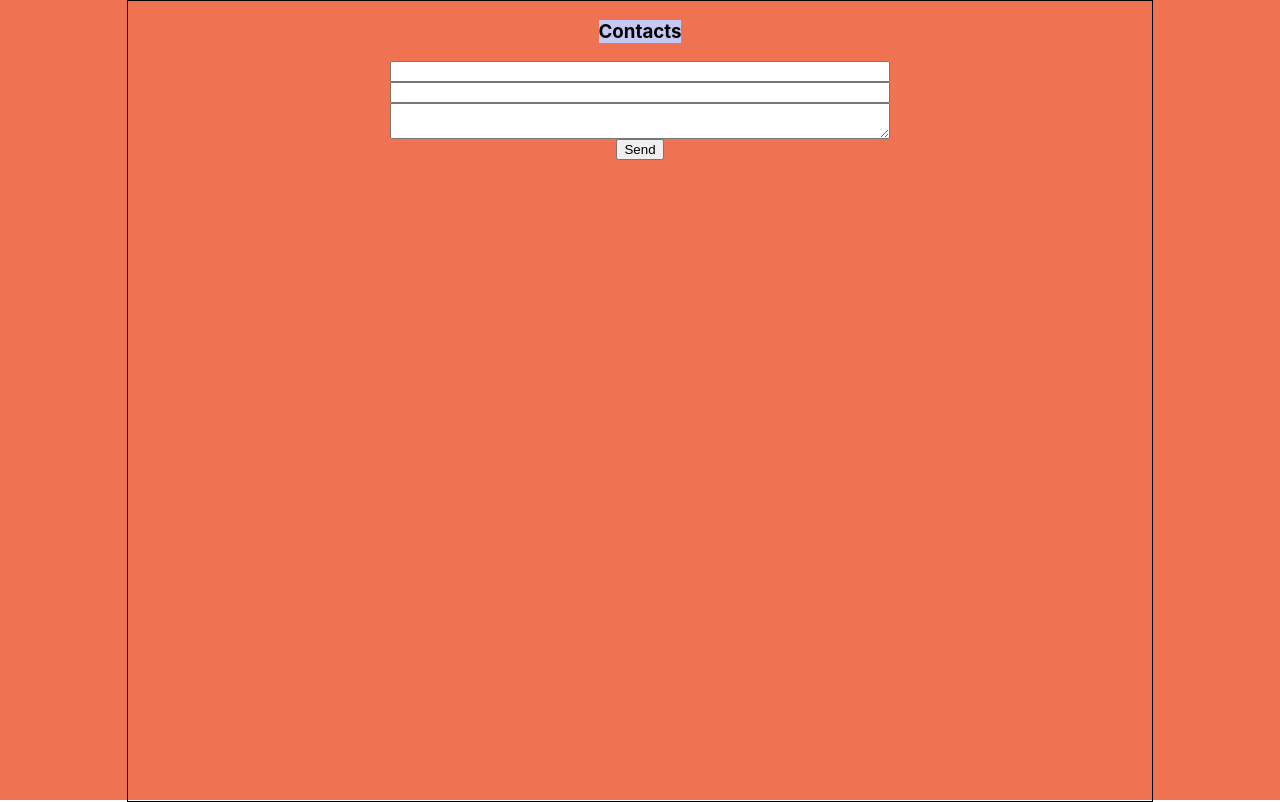
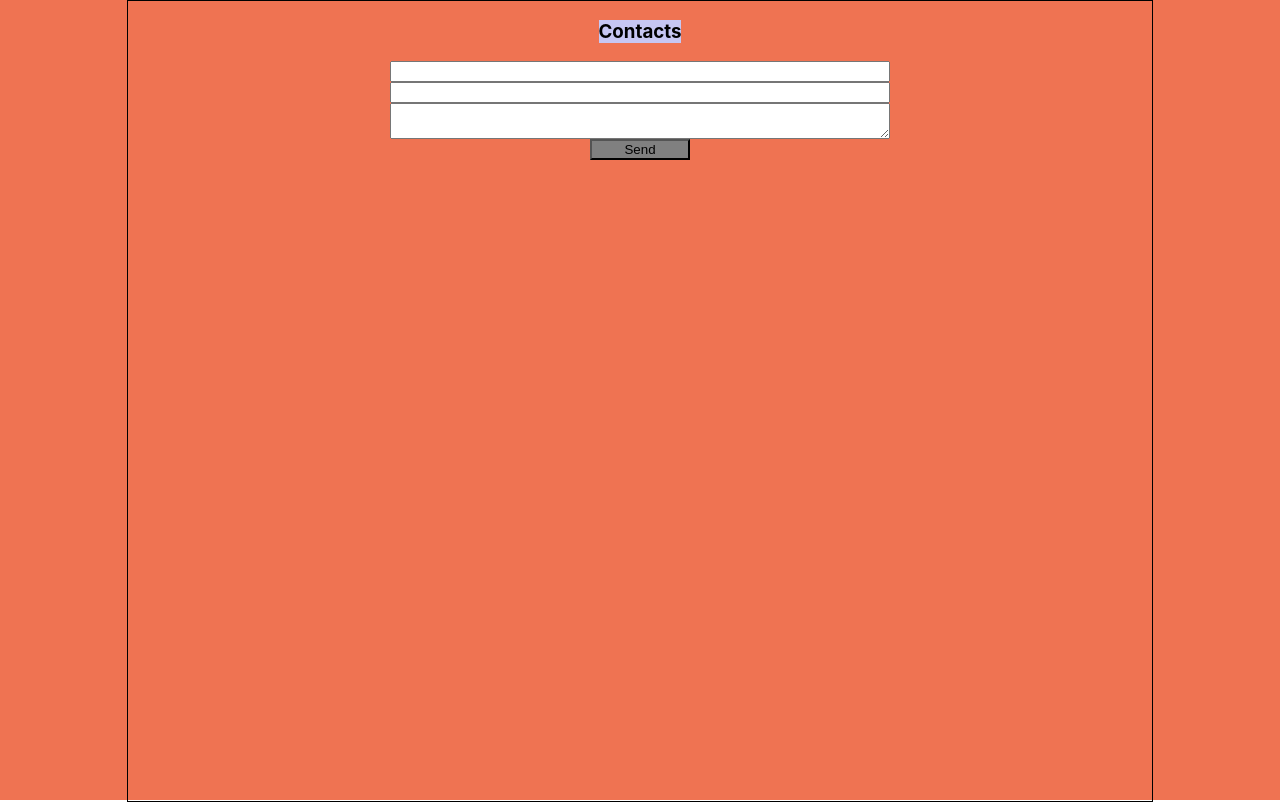
Before and after one commit to Paskinho/my_portfolio, a React (Create React App) app: page / in a window 1280 px wide. Shown: the part 1680-2482 px from the top of the page. Built offline with nearby package versions, Linux system fonts and the light colour scheme.

Commit message:
changed css

```diff
--- a/src/components/contacts/Contacts.module.css
+++ b/src/components/contacts/Contacts.module.css
@@ -20,5 +20,6 @@
 }
 
 .button {
-
+    background-color: gray;
+    width: 100px;
 }
```
